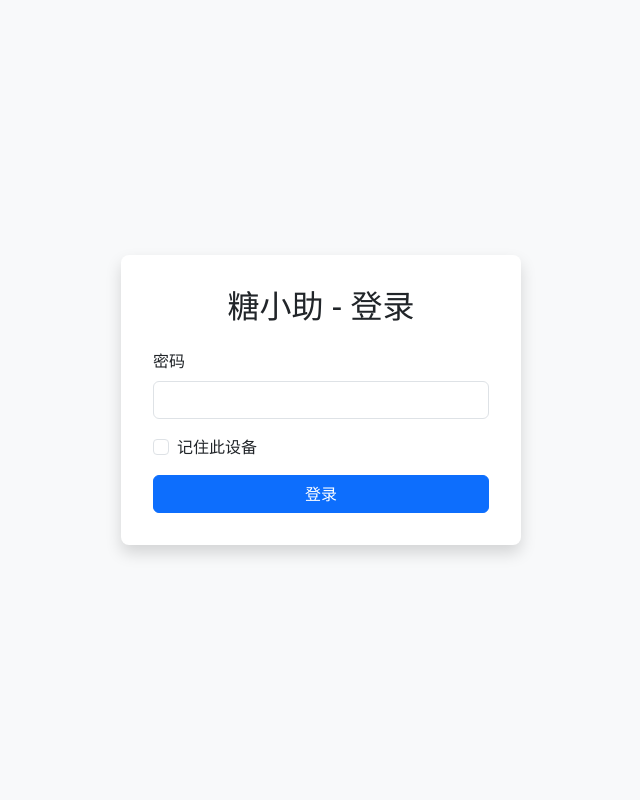
After one commit to flyhunterl/glucose-buddy, a Flask app: template templates/login.html in a window 1280 px wide. The commit adds this page. Shown: the whole page, without its empty margins (319-959 px from the left). Run offline with Flask 3, Linux system fonts and the light colour scheme; the template is opened without the code that fills it, so the values that code supplies are empty.

Commit message:
feat: 添加密码保护功能及UI配置

```diff
--- a/app.py
+++ b/app.py
@@ -22,7 +22,7 @@ from email.mime.multipart import MIMEMultipart
 from email.utils import formatdate
 
 import aiohttp
-from flask import Flask, render_template, request, jsonify, redirect, url_for, flash
+from flask import Flask, render_template, request, jsonify, redirect, url_for, flash, session
 from flask_socketio import SocketIO, emit
 from loguru import logger
 import schedule as schedule_lib
@@ -75,6 +75,10 @@ class NightscoutWebMonitor:
                 "smtp_password": "",
                 "from_email": "",
                 "to_emails": []
+            },
+            "auth": {
+                "enable": False,
+                "password": ""
             }
         }
 
@@ -1340,6 +1344,13 @@ class NightscoutWebMonitor:
 # 创建全局实例
 monitor = NightscoutWebMonitor()
 
+@app.before_request
+def require_login():
+    """在每个请求前检查是否需要登录"""
+    if monitor.config.get('auth', {}).get('enable'):
+        allowed_routes = ['login', 'static']
+        if 'logged_in' not in session and request.endpoint not in allowed_routes:
+            return redirect(url_for('login', next=request.url))
 # Flask 路由
 @app.route('/')
 def index():
@@ -1546,7 +1557,16 @@ def api_config():
     elif request.method == 'POST':
         try:
             new_config = request.json
+
+            # 如果密码字段为空，则保留旧密码
+            if 'auth' in new_config and 'password' in new_config['auth']:
+                if not new_config['auth']['password']:
+                    new_config['auth']['password'] = monitor.config.get('auth', {}).get('password', '')
+
             if monitor.save_config(new_config):
+                # 重新加载调度器以应用更改
+                schedule_lib.clear()
+                monitor.setup_scheduler()
                 return jsonify({'success': True})
             else:
                 return jsonify({'error': '保存配置失败'}), 500
@@ -1686,6 +1706,38 @@ def api_report_data():
         logger.error(f"获取报表数据失败: {e}")
         return jsonify({'error': str(e)}), 500
 
+@app.route('/login', methods=['GET', 'POST'])
+def login():
+    """登录页面"""
+    if not monitor.config.get('auth', {}).get('enable'):
+        return redirect(url_for('index'))
+
+    if request.method == 'POST':
+        password = request.form.get('password')
+        remember = request.form.get('remember')
+
+        if password == monitor.config.get('auth', {}).get('password'):
+            session['logged_in'] = True
+            if remember:
+                session.permanent = True
+                app.permanent_session_lifetime = timedelta(days=30)
+            else:
+                session.permanent = False
+
+            next_url = request.args.get('next')
+            return redirect(next_url or url_for('index'))
+        else:
+            flash('密码错误，请重试', 'danger')
+
+    return render_template('login.html')
+
+@app.route('/logout')
+def logout():
+    """登出"""
+    session.pop('logged_in', None)
+    flash('您已成功登出', 'success')
+    return redirect(url_for('login'))
+
 # SocketIO 事件处理
 @socketio.on('connect')
 def handle_connect():
--- /dev/null
+++ b/templates/login.html
@@ -0,0 +1,49 @@
+<!DOCTYPE html>
+<html lang="zh-CN">
+<head>
+    <meta charset="UTF-8">
+    <meta name="viewport" content="width=device-width, initial-scale=1.0">
+    <title>登录 - 糖小助</title>
+    <link href="https://cdn.jsdelivr.net/npm/bootstrap@5.3.0/dist/css/bootstrap.min.css" rel="stylesheet">
+    <style>
+        body {
+            display: flex;
+            align-items: center;
+            justify-content: center;
+            height: 100vh;
+            background-color: #f8f9fa;
+        }
+        .login-container {
+            max-width: 400px;
+            width: 100%;
+            padding: 2rem;
+            background-color: white;
+            border-radius: 0.5rem;
+            box-shadow: 0 0.5rem 1rem rgba(0, 0, 0, 0.15);
+        }
+    </style>
+</head>
+<body>
+    <div class="login-container">
+        <h2 class="text-center mb-4">糖小助 - 登录</h2>
+        {% with messages = get_flashed_messages(with_categories=true) %}
+            {% if messages %}
+                {% for category, message in messages %}
+                    <div class="alert alert-{{ category }}">{{ message }}</div>
+                {% endfor %}
+            {% endif %}
+        {% endwith %}
+        <form method="post">
+            <div class="mb-3">
+                <label for="password" class="form-label">密码</label>
+                <input type="password" class="form-control" id="password" name="password" required>
+            </div>
+            <div class="mb-3 form-check">
+                <input type="checkbox" class="form-check-input" id="remember" name="remember">
+                <label class="form-check-label" for="remember">记住此设备</label>
+            </div>
+            <button type="submit" class="btn btn-primary w-100">登录</button>
+        </form>
+    </div>
+</body>
+</html>
```
Also changed, not shown: templates/base.html (+7 -0 lines), templates/config.html (+51 -0 lines), README.md, 1 other file.
